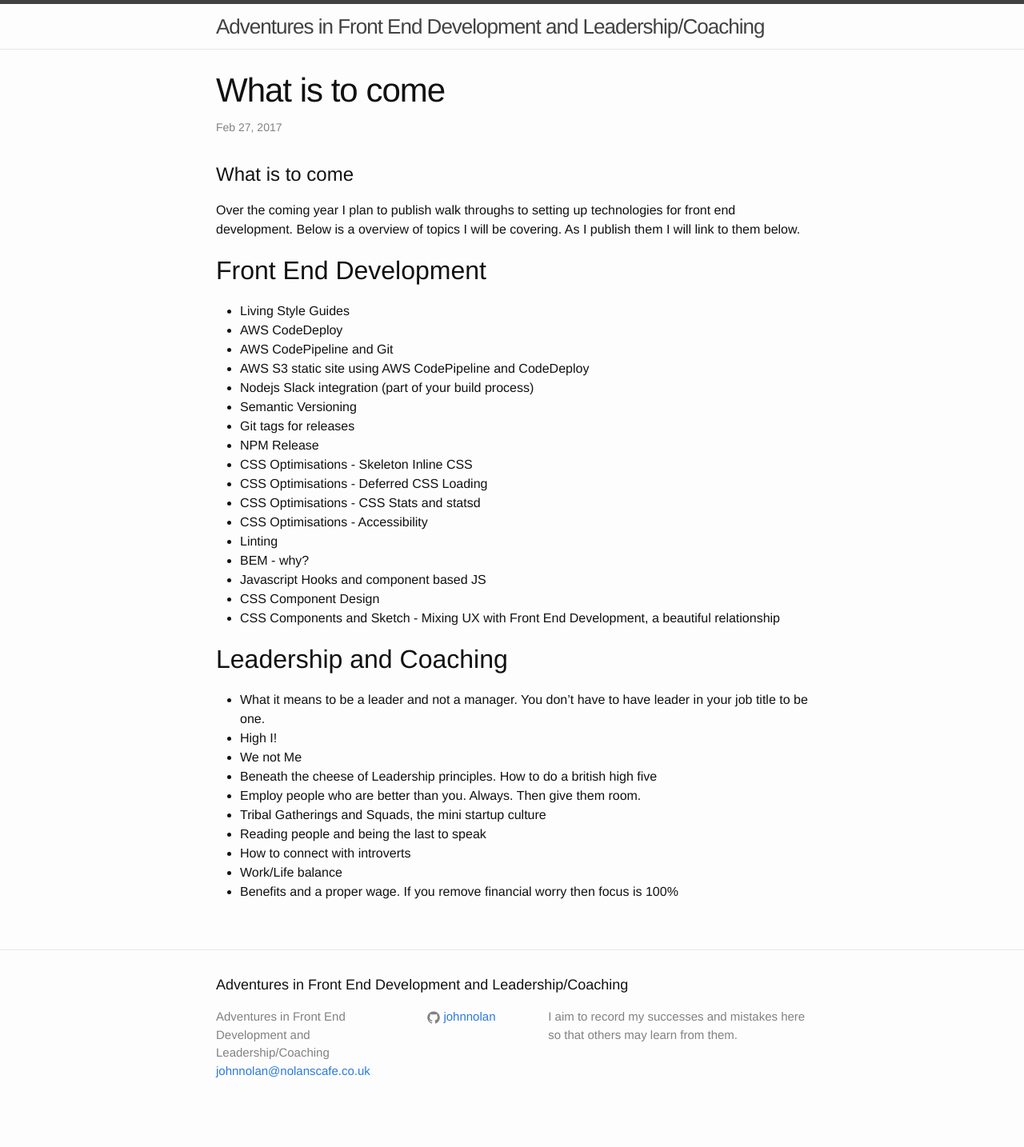
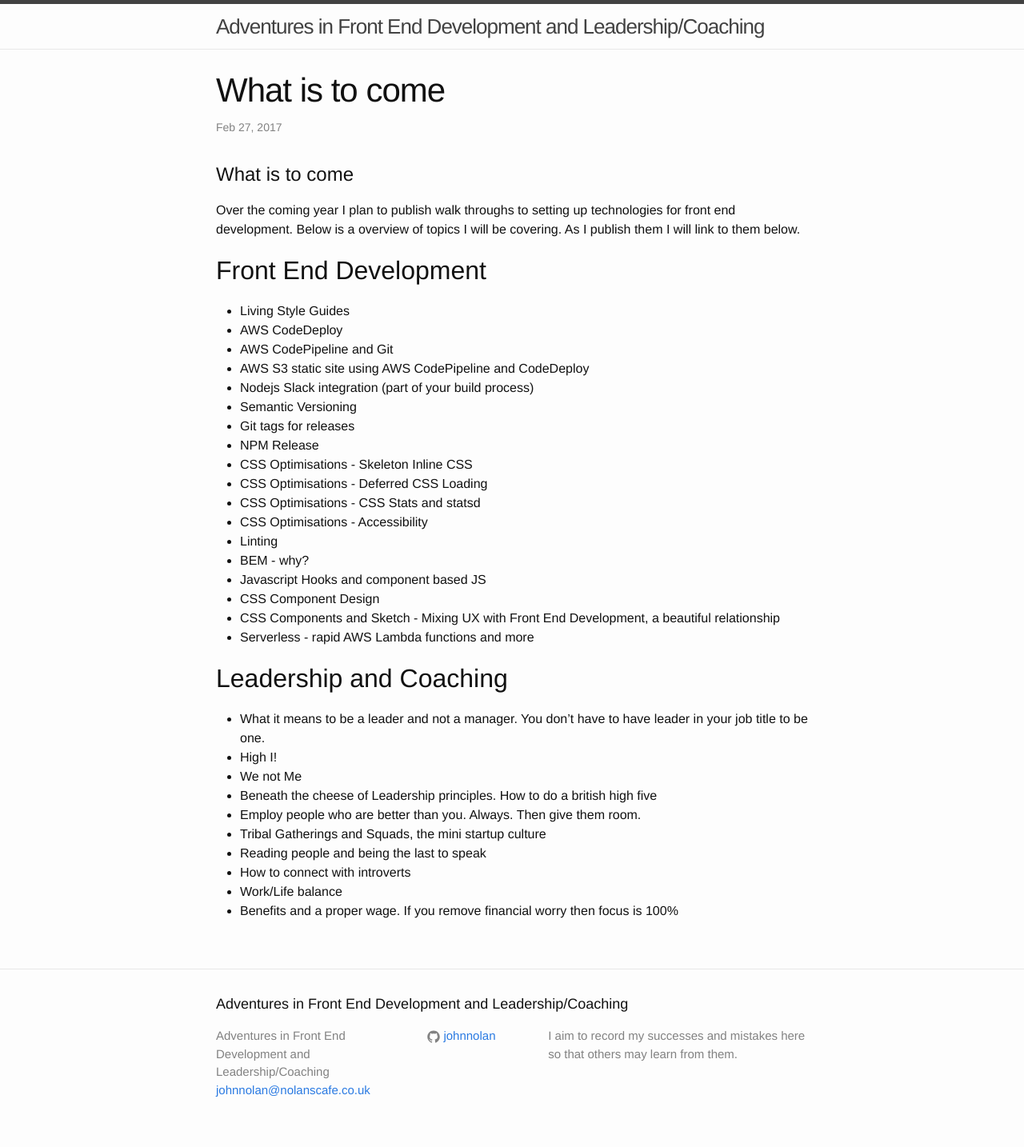
Before and after one commit to johnnolan/blog, a Jekyll site: the page built from _posts/2017-02-27-what-is-to-come.markdown, in a window 1280 px wide. Shown: the whole page at 80% size. Built offline with Jekyll 4.4.1, drawn with Linux system fonts in a browser that asks for light colours; before the commit the page ends 1410 px from its top, so only the background shows below that.

Commit message:
More articles

```diff
--- a/_posts/2017-02-27-what-is-to-come.markdown
+++ b/_posts/2017-02-27-what-is-to-come.markdown
@@ -29,6 +29,7 @@
 * Javascript Hooks and component based JS
 * CSS Component Design
 * CSS Components and Sketch - Mixing UX with Front End Development, a beautiful relationship
+* Serverless - rapid AWS Lambda functions and more
 
 ## Leadership and Coaching
 
```
